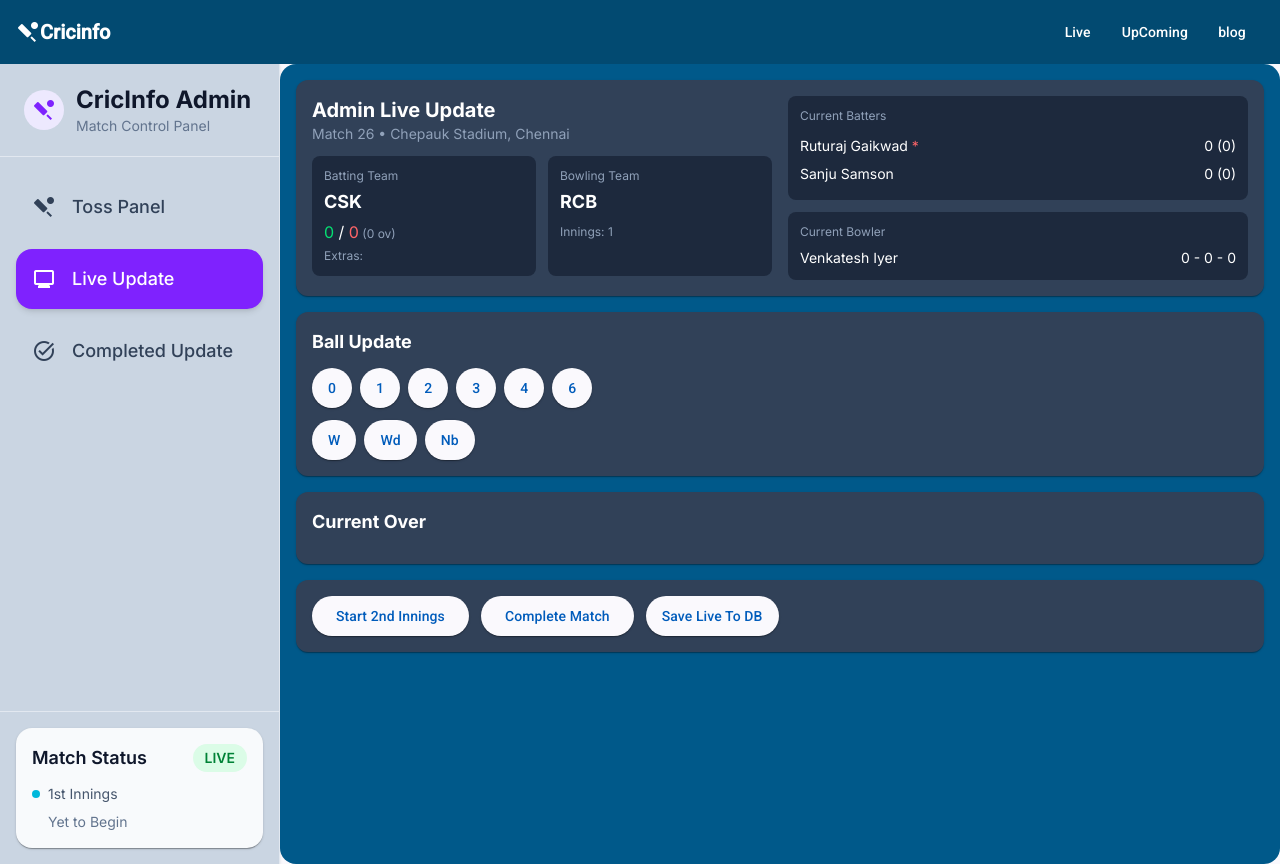
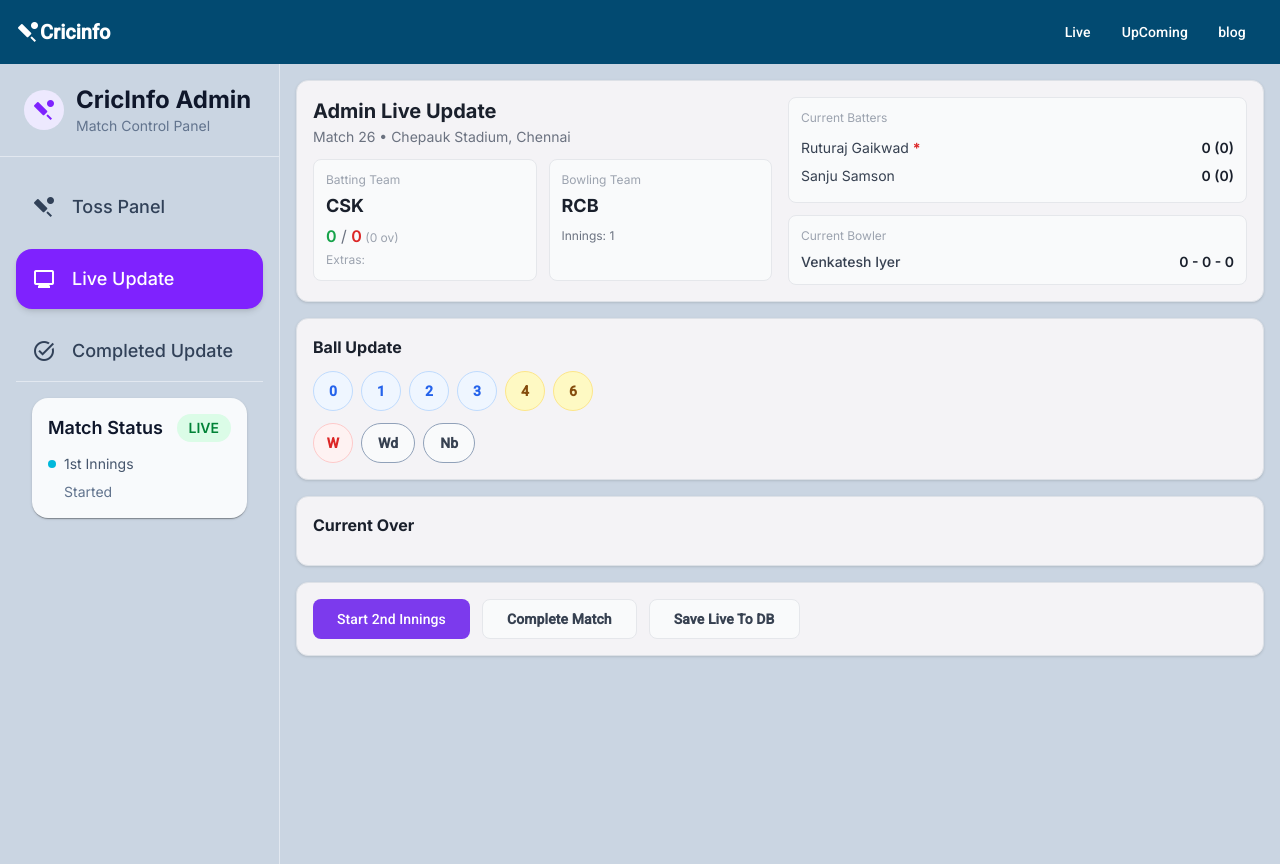
Before and after one commit to SelvarathinamKaruppusamy/cricinfo-clone, an Angular app: page /navbarAdmin/adminLive/liveupdate in a window 1280 px wide. Built offline with nearby package versions, Linux system fonts and the light colour scheme; data requests are answered from the project's data file.

Commit message:
LiveAdmin change

```diff
--- a/src/app/Admin/LiveAdmin/live-update-admin/live-update-admin.html
+++ b/src/app/Admin/LiveAdmin/live-update-admin/live-update-admin.html
@@ -1,57 +1,61 @@
-<div class="min-h-screen bg-sky-800 rounded-2xl text-white p-3 md:p-4 space-y-4">
+<div class="min-h-screen bg-slate-300 p-3 md:p-4 space-y-4">
   @if (live(); as match) {
     <!-- Top Card -->
-    <mat-card class="!bg-slate-700 !text-white p-4 rounded-xl shadow-lg">
+    <mat-card
+      class="!bg-white-500 !text-[#1a202c] !rounded-xl !border !border-[#dde1e7] !shadow-sm !p-4"
+    >
       <div class="grid lg:grid-cols-2 gap-4">
         <!-- Left -->
         <div class="space-y-3">
           <div>
-            <h2 class="text-xl font-bold">Admin Live Update</h2>
-            <p class="text-slate-400 text-xs md:text-sm">
+            <h2 class="text-xl font-bold text-[#1a202c]">Admin Live Update</h2>
+            <p class="text-[#6b7280] text-xs md:text-sm mt-0.5">
               Match {{ match.matchNo }} • {{ match.venue }}, {{ match.city }}
             </p>
           </div>
+
           @if (winnerText()) {
-            <div class="mt-4 rounded-xl bg-green-700/20 border border-green-500 p-4 text-center">
-              <h2 class="text-xl font-bold text-green-300">{{ winnerText() }}</h2>
+            <div class="mt-2 rounded-xl bg-[#f0fdf4] border border-[#bbf7d0] p-4 text-center">
+              <h2 class="text-xl font-bold text-[#16a34a]">{{ winnerText() }}</h2>
             </div>
           }
+
           <div class="grid md:grid-cols-2 gap-3">
             <!-- Batting Team -->
-            <div class="bg-slate-800 rounded-lg p-3">
-              <p class="text-slate-400 text-xs">Batting Team</p>
-              <h3 class="text-lg font-bold mt-1">
+            <div class="bg-[#f9fafb] border border-[#e5e7eb] rounded-lg p-3">
+              <p class="text-[#9ca3af] text-xs">Batting Team</p>
+              <h3 class="text-lg font-bold mt-1 text-[#1a202c]">
                 {{ currentBattingTeam()?.shortName }}
               </h3>
-
               <p class="mt-1 text-base">
-                <span class="text-green-400">{{ currentBattingTeam()?.scores }}</span> /
-                <span class="text-red-400">{{ currentBattingTeam()?.wickets }}</span>
-                <span class="text-slate-400 text-xs"> ({{ currentBattingTeam()?.overs }} ov) </span>
+                <span class="text-[#16a34a] font-semibold">{{ currentBattingTeam()?.scores }}</span>
+                <span class="text-[#6b7280]"> / </span>
+                <span class="text-[#dc2626] font-semibold">{{
+                  currentBattingTeam()?.wickets
+                }}</span>
+                <span class="text-[#9ca3af] text-xs"> ({{ currentBattingTeam()?.overs }} ov) </span>
               </p>
-
-              <p class="text-xs text-slate-400 mt-1">Extras: {{ currentBattingTeam()?.extras }}</p>
+              <p class="text-xs text-[#9ca3af] mt-1">Extras: {{ currentBattingTeam()?.extras }}</p>
             </div>
 
             <!-- Bowling Team -->
-            <div class="bg-slate-800 rounded-lg p-3">
-              <p class="text-slate-400 text-xs">Bowling Team</p>
-              <h3 class="text-lg font-bold mt-1">
+            <div class="bg-[#f9fafb] border border-[#e5e7eb] rounded-lg p-3">
+              <p class="text-[#9ca3af] text-xs">Bowling Team</p>
+              <h3 class="text-lg font-bold mt-1 text-[#1a202c]">
                 {{ currentBowlingTeam()?.shortName }}
               </h3>
-
-              <p class="text-xs text-slate-400 mt-2">Innings: {{ service.innings() }}</p>
+              <p class="text-xs text-[#6b7280] mt-2">Innings: {{ service.innings() }}</p>
 
               @if (service.innings() === 2) {
-                <p class="mt-2 text-sm">
+                <p class="mt-2 text-sm text-[#374151]">
                   Target:
-                  <span class="text-orange-400 font-bold">{{ target() }}</span>
+                  <span class="text-[#ea580c] font-bold">{{ target() }}</span>
                 </p>
-                <p class="text-sm">
+                <p class="text-sm text-[#374151]">
                   Need:
-                  <span class="text-yellow-400 font-bold">{{ requiredRuns() }}</span>
+                  <span class="text-[#ca8a04] font-bold">{{ requiredRuns() }}</span>
                   in
-                  <span class="text-cyan-400 font-bold">{{ remainingBalls() }}</span>
+                  <span class="text-[#0891b2] font-bold">{{ remainingBalls() }}</span>
                   balls
                 </p>
               }
@@ -62,36 +66,38 @@
         <!-- Right -->
         <div class="space-y-3">
           <!-- Current Batters -->
-          <div class="bg-slate-800 rounded-lg p-3">
-            <p class="text-slate-400 text-xs mb-2">Current Batters</p>
-
-            <div class="flex justify-between py-1 text-sm">
+          <div class="bg-[#f9fafb] border border-[#e5e7eb] rounded-lg p-3">
+            <p class="text-[#9ca3af] text-xs mb-2">Current Batters</p>
+            <div class="flex justify-between py-1 text-sm text-[#374151]">
               <span>
                 {{ batter1()?.name }}
                 @if (striker()?.id === batter1()?.id) {
-                  <span class="text-red-400">*</span>
+                  <span class="text-[#dc2626] font-bold">*</span>
                 }
               </span>
-              <span>{{ batter1()?.runs }} ({{ batter1()?.balls }})</span>
+              <span class="font-semibold text-[#1a202c]"
+                >{{ batter1()?.runs }} ({{ batter1()?.balls }})</span
+              >
             </div>
-
-            <div class="flex justify-between py-1 text-sm">
+            <div class="flex justify-between py-1 text-sm text-[#374151]">
               <span>
                 {{ batter2()?.name }}
                 @if (striker()?.id === batter2()?.id) {
-                  <span class="text-red-400">*</span>
+                  <span class="text-[#dc2626] font-bold">*</span>
                 }
               </span>
-              <span>{{ batter2()?.runs }} ({{ batter2()?.balls }})</span>
+              <span class="font-semibold text-[#1a202c]"
+                >{{ batter2()?.runs }} ({{ batter2()?.balls }})</span
+              >
             </div>
           </div>
 
           <!-- Current Bowler -->
-          <div class="bg-slate-800 rounded-lg p-3">
-            <p class="text-slate-400 text-xs mb-2">Current Bowler</p>
-            <div class="flex justify-between text-sm">
-              <span>{{ currentBowler()?.name }}</span>
-              <span>
+          <div class="bg-[#f9fafb] border border-[#e5e7eb] rounded-lg p-3">
+            <p class="text-[#9ca3af] text-xs mb-2">Current Bowler</p>
+            <div class="flex justify-between text-sm text-[#374151]">
+              <span class="font-medium">{{ currentBowler()?.name }}</span>
+              <span class="font-semibold text-[#1a202c]">
                 {{ currentBowler()?.overs }} - {{ currentBowler()?.runsConceded }} -
                 {{ currentBowler()?.wickets }}
               </span>
@@ -101,62 +107,63 @@
       </div>
     </mat-card>
 
-    <!-- Ball Buttons -->
-    <mat-card class="!bg-slate-700 !text-white p-4 rounded-xl shadow-lg">
-      <h3 class="text-lg font-bold mb-3">Ball Update</h3>
+    <!-- Ball Update -->
+    <mat-card
+      class="!bg-white-500 !text-[#1a202c] !rounded-xl !border !border-[#dde1e7] !shadow-sm !p-4"
+    >
+      <h3 class="text-base font-bold text-[#1a202c] mb-3">Ball Update</h3>
 
       <div class="space-y-3">
-        <!-- Runs -->
+        <!-- Runs 0-6 -->
         <div class="flex flex-wrap gap-2">
           <button
             mat-raised-button
-            color="primary"
-            class="!min-w-0 !px-4 !py-2 !text-sm"
+            class="!min-w-0 !w-10 !h-10 !rounded-full !p-0 !text-sm !font-bold !bg-[#eff6ff] !text-[#2563eb] !border !border-[#bfdbfe] !shadow-none hover:!bg-[#dbeafe]"
             (click)="addBall('0')"
             [disabled]="matchFinished()"
           >
             0
           </button>
+
           <button
             mat-raised-button
-            color="primary"
-            class="!min-w-0 !px-4 !py-2 !text-sm"
+            class="!min-w-0 !w-10 !h-10 !rounded-full !p-0 !text-sm !font-bold !bg-[#eff6ff] !text-[#2563eb] !border !border-[#bfdbfe] !shadow-none hover:!bg-[#dbeafe]"
             (click)="addBall('1')"
             [disabled]="matchFinished()"
           >
             1
           </button>
+
           <button
             mat-raised-button
-            color="primary"
-            class="!min-w-0 !px-4 !py-2 !text-sm"
+            class="!min-w-0 !w-10 !h-10 !rounded-full !p-0 !text-sm !font-bold !bg-[#eff6ff] !text-[#2563eb] !border !border-[#bfdbfe] !shadow-none hover:!bg-[#dbeafe]"
             (click)="addBall('2')"
             [disabled]="matchFinished()"
           >
             2
           </button>
+
           <button
             mat-raised-button
-            color="primary"
-            class="!min-w-0 !px-4 !py-2 !text-sm"
+            class="!min-w-0 !w-10 !h-10 !rounded-full !p-0 !text-sm !font-bold !bg-[#eff6ff] !text-[#2563eb] !border !border-[#bfdbfe] !shadow-none hover:!bg-[#dbeafe]"
             (click)="addBall('3')"
             [disabled]="matchFinished()"
           >
             3
           </button>
+
           <button
             mat-raised-button
-            color="accent"
-            class="!min-w-0 !px-4 !py-2 !text-sm"
+            class="!min-w-0 !w-10 !h-10 !rounded-full !p-0 !text-sm !font-bold !bg-[#fef9c3] !text-[#854d0e] !border !border-[#fde68a] !shadow-none hover:!bg-[#fef08a]"
             (click)="addBall('4')"
             [disabled]="matchFinished()"
           >
             4
           </button>
+
           <button
             mat-raised-button
-            color="accent"
-            class="!min-w-0 !px-4 !py-2 !text-sm"
+            class="!min-w-0 !w-10 !h-10 !rounded-full !p-0 !text-sm !font-bold !bg-[#fef9c3] !text-[#854d0e] !border !border-[#fde68a] !shadow-none hover:!bg-[#fef08a]"
             (click)="addBall('6')"
             [disabled]="matchFinished()"
           >
@@ -164,28 +171,29 @@
           </button>
         </div>
 
-        <!-- Extras / wicket -->
+        <!-- Extras / Wicket -->
         <div class="flex flex-wrap gap-2">
           <button
             mat-raised-button
-            color="warn"
-            class="!min-w-0 !px-4 !py-2 !text-sm"
+            class="!min-w-0 !w-10 !h-10 !rounded-full !p-0 !text-sm !font-bold !bg-[#fef2f2] !text-[#dc2626] !border !border-[#fecaca] !shadow-none hover:!bg-[#fee2e2]"
             (click)="addBall('W')"
             [disabled]="matchFinished()"
           >
             W
           </button>
+
           <button
             mat-raised-button
-            class="!min-w-0 !px-4 !py-2 !text-sm"
+            class="!min-w-0 !px-4 !h-10 !rounded-full !text-sm !font-bold !bg-[#f9fafb] !text-[#374151] !border !border-slate-400 !shadow-none hover:!bg-[#f3f4f6]"
             (click)="addBall('Wd')"
             [disabled]="matchFinished()"
           >
             Wd
           </button>
+
           <button
             mat-raised-button
-            class="!min-w-0 !px-4 !py-2 !text-sm"
+            class="!min-w-0 !px-4 !h-10 !rounded-full !text-sm !font-bold !bg-[#f9fafb] !text-[#374151] !border !border-slate-400 !shadow-none hover:!bg-[#f3f4f6]"
             (click)="addBall('Nb')"
             [disabled]="matchFinished()"
           >
@@ -196,14 +204,16 @@
     </mat-card>
 
     <!-- Current Over -->
-    <mat-card class="!bg-slate-700 !text-white p-4 rounded-xl shadow-lg">
-      <h3 class="text-lg font-bold mb-3">Current Over</h3>
+    <mat-card
+      class="!bg-white-500 !text-[#1a202c] !rounded-xl !border !border-[#dde1e7] !shadow-sm !p-4"
+    >
+      <h3 class="text-base font-bold text-[#1a202c] mb-3">Current Over</h3>
 
       <div class="flex flex-wrap gap-2">
         @for (b of currentBowlerBalls(); track $index) {
           <div
             class="w-8 h-8 rounded-full border flex items-center justify-center text-sm font-bold"
-            [ngClass]="service.ballColors[b] || 'bg-slate-700 border-slate-500'"
+            [ngClass]="service.ballColors[b] || 'bg-[#f9fafb] border-[#e5e7eb] text-[#374151]'"
           >
             {{ b }}
           </div>
@@ -212,18 +222,29 @@
     </mat-card>
 
     <!-- Actions -->
-    <mat-card class="!bg-slate-700 !text-white p-4 rounded-xl shadow-lg">
+    <mat-card
+      class="!bg-white-500 !text-[#1a202c] !rounded-xl !border !border-[#dde1e7] !shadow-sm !p-4"
+    >
       <div class="flex flex-wrap gap-3">
-        <button mat-raised-button color="primary" (click)="startSecondInnings()">
+        <button
+          mat-raised-button
+          class="!bg-[#7c3aed] !text-white !rounded-lg !text-sm !shadow-none hover:!bg-[#6d28d9]"
+          (click)="startSecondInnings()"
+        >
           Start 2nd Innings
         </button>
 
-        <button mat-raised-button color="accent" (click)="completeMatch()">Complete Match</button>
+        <button
+          mat-raised-button
+          class="!bg-[#f9fafb] !text-[#374151] !border !border-[#e5e7eb] !rounded-lg !text-sm !font-semibold !shadow-none hover:!bg-[#f3f4f6]"
+          (click)="completeMatch()"
+        >
+          Complete Match
+        </button>
 
         <button
           mat-raised-button
-          color="accent"
-          class="!text-sm !px-4 !py-2"
+          class="!bg-[#f9fafb] !text-[#374151] !border !border-[#e5e7eb] !rounded-lg !text-sm !font-semibold !shadow-none hover:!bg-[#f3f4f6]"
           (click)="saveLiveToDb()"
         >
           Save Live To DB
@@ -232,7 +253,7 @@
     </mat-card>
   } @else {
     <div class="h-[60vh] flex items-center justify-center">
-      <p class="text-lg text-slate-300">Live match not loaded</p>
+      <p class="text-lg text-[#6b7280]">Live match not loaded</p>
     </div>
   }
 </div>
--- a/src/app/Admin/LiveAdmin/sidenav-live/sidenav-live.html
+++ b/src/app/Admin/LiveAdmin/sidenav-live/sidenav-live.html
@@ -62,10 +62,7 @@
         <span class="text-lg font-medium">Logout</span>
       </button> -->
     </nav>
-  </div>
-
-  <!-- Bottom Match Status -->
-  <div class="p-4 border-t border-slate-200">
+    <div class="p-4 border-t border-slate-200">
     <mat-card class="!bg-slate-50 !text-slate-900 !rounded-2xl border border-slate-200 shadow-sm">
       <div class="p-4">
         <div class="flex items-center justify-between mb-3">
@@ -76,13 +73,25 @@
         </div>
 
         <div class="space-y-2 text-sm text-slate-600">
-          <p class="flex items-center gap-2">
+          @if(innings()==1){
+            <p class="flex items-center gap-2">
             <span class="w-2 h-2 rounded-full bg-cyan-500"></span>
             1st Innings
           </p>
-          <p class="ml-4 text-slate-500">Yet to Begin</p>
+          }
+          @else{
+            <p class="flex items-center gap-2">
+            <span class="w-2 h-2 rounded-full bg-cyan-500"></span>
+            2st Innings
+          </p>
+          }
+          <p class="ml-4 text-slate-500">Started</p>
         </div>
       </div>
     </mat-card>
   </div>
+  </div>
+
+  <!-- Bottom Match Status -->
+
 </div>
--- a/src/app/Admin/LiveAdmin/sidenav-live/sidenav-live.ts
+++ b/src/app/Admin/LiveAdmin/sidenav-live/sidenav-live.ts
@@ -1,8 +1,9 @@
 import { CommonModule } from '@angular/common';
-import { Component } from '@angular/core';
+import { ChangeDetectorRef, Component, computed, inject, OnInit } from '@angular/core';
 import { MatCardModule } from '@angular/material/card';
 import { MatIconModule } from '@angular/material/icon';
 import { RouterLink, RouterLinkActive } from '@angular/router';
+import { LiveService } from '../../../LivePages/Services/live-service';
 
 @Component({
   selector: 'app-sidenav-live',
@@ -10,4 +11,7 @@ import { RouterLink, RouterLinkActive } from '@angular/router';
   templateUrl: './sidenav-live.html',
   styleUrl: './sidenav-live.css',
 })
-export class SidenavLive {}
+export class SidenavLive {
+  service=inject(LiveService)
+  innings=computed(()=>this.service.innings())
+}
--- a/src/app/LivePages/live-match-card/live-match-card.ts
+++ b/src/app/LivePages/live-match-card/live-match-card.ts
@@ -46,7 +46,7 @@ export class LiveMatchCard implements OnInit {
   requiredRuns = 0;
   remainingBalls = 120;
   six = 6;
-  totalBalls = 0;
+  totalBalls = 120;
   upcommingdata!: LiveModel;
   completeddata: Match[] = [];
   comservice = inject(CompletedService);
--- a/src/app/app.routes.ts
+++ b/src/app/app.routes.ts
@@ -104,7 +104,6 @@ export const routes: Routes = [
     path:'admin',
     component:AdminLanding
   },
-
     {
   path: 'navbarAdmin',
   component: NavBar,
--- a/src/app/app.ts
+++ b/src/app/app.ts
@@ -5,7 +5,7 @@ import { NavBar } from './Admin/nav-bar/nav-bar';
 
 @Component({
   selector: 'app-root',
-  imports: [RouterOutlet, Nav,NavBar],
+  imports: [RouterOutlet, Nav],
   templateUrl: './app.html',
   styleUrl: './app.css',
   standalone: true,
--- a/src/app/schedule/schedule.css
+++ b/src/app/schedule/schedule.css
@@ -4,8 +4,8 @@
   padding: 15px;
   max-width: 850px;
   margin-top: 50px;
-margin-left: auto;
-margin-right: auto;
+  margin-left: auto;
+  margin-right: auto;
 }
 
 .match-list {
@@ -104,12 +104,6 @@ margin-right: auto;
   color: #5f6368;
   font-weight: normal;
   margin-right: 6px;
-}
-
-.live-dot {
-  color: #d93025;
-  margin-left: 4px;
-  font-weight: bold;
 }
 
 .upcoming-time-container {
--- a/src/app/schedule/schedule.html
+++ b/src/app/schedule/schedule.html
@@ -5,12 +5,13 @@
       <div
         [id]="'match-' + match.matchNo"
         class="match-row"
-  [class.selected]="selectedMatchId === match.matchNo">
+        [class.selected]="selectedMatchId === match.matchNo"
+      >
         <div class="match-date">{{ match.date }}</div>
         <div class="match-details">
           <div class="series-header">
-          <span class="status-indicator">RESULT</span> •
-          {{ match.matchNo }}th Match • {{ match.stadium }}, {{ match.city }}
+            <span class="status-indicator">RESULT</span> • {{ match.matchNo }}th Match •
+            {{ match.stadium }}, {{ match.city }}
           </div>
           <div class="teams-box">
             <div class="team-list-container">
@@ -46,12 +47,13 @@
       <div
         [id]="'match-' + match.matchNo"
         class="match-row"
-  [class.selected]="selectedMatchId === match.matchNo">
+        [class.selected]="selectedMatchId === match.matchNo"
+      >
         <div class="match-date">{{ match.date }}</div>
         <div class="match-details">
           <div class="series-header">
-          <span class="status-indicator live-text">LIVE</span> •
-          {{ match.matchNo }}th Match • {{ match.stadium }}, {{ match.city }}
+            <span class="status-indicator live-text">LIVE</span> • {{ match.matchNo }}th Match •
+            {{ match.stadium }}, {{ match.city }}
           </div>
           <div class="teams-box">
             <div class="team-list-container">
@@ -63,7 +65,7 @@
               <div class="team-line">
                 <img [src]="match.team2.logo" [alt]="match.team2.shortName" />
                 <span class="team-name-text">
-                {{ match.team2.shortName }}<span class="live-dot">•</span>
+                  {{ match.team2.shortName }}
                 </span>
                 <span class="score-value-block">
                   @if (match.team2.overs) {
@@ -84,7 +86,8 @@
       <div
         [id]="'match-' + match.matchNo"
         class="match-row"
-  [class.selected]="selectedMatchId === match.matchNo">
+        [class.selected]="selectedMatchId === match.matchNo"
+      >
         <div class="match-date">{{ match.date }}</div>
         <div class="match-details">
           <div class="series-header">
@@ -110,6 +113,5 @@
         </div>
       </div>
     }
-
   </div>
 </div>
```
Also changed, not shown: src/app/Admin/LiveAdmin/completed-update-admin/completed-update-admin.html (+48 -46 lines), src/app/Admin/LiveAdmin/toss-panel/toss-panel.html (+107 -145 lines). Lines whose indentation alone changed are shown as unchanged.
